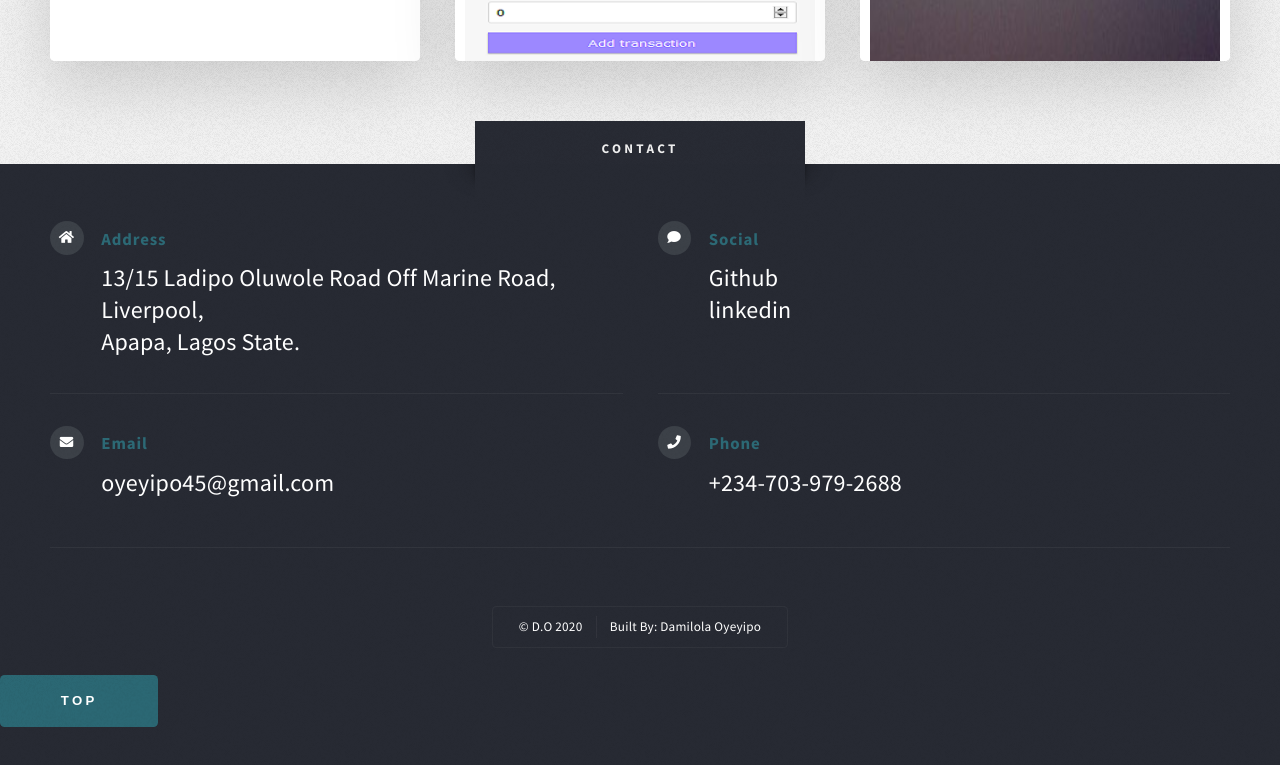
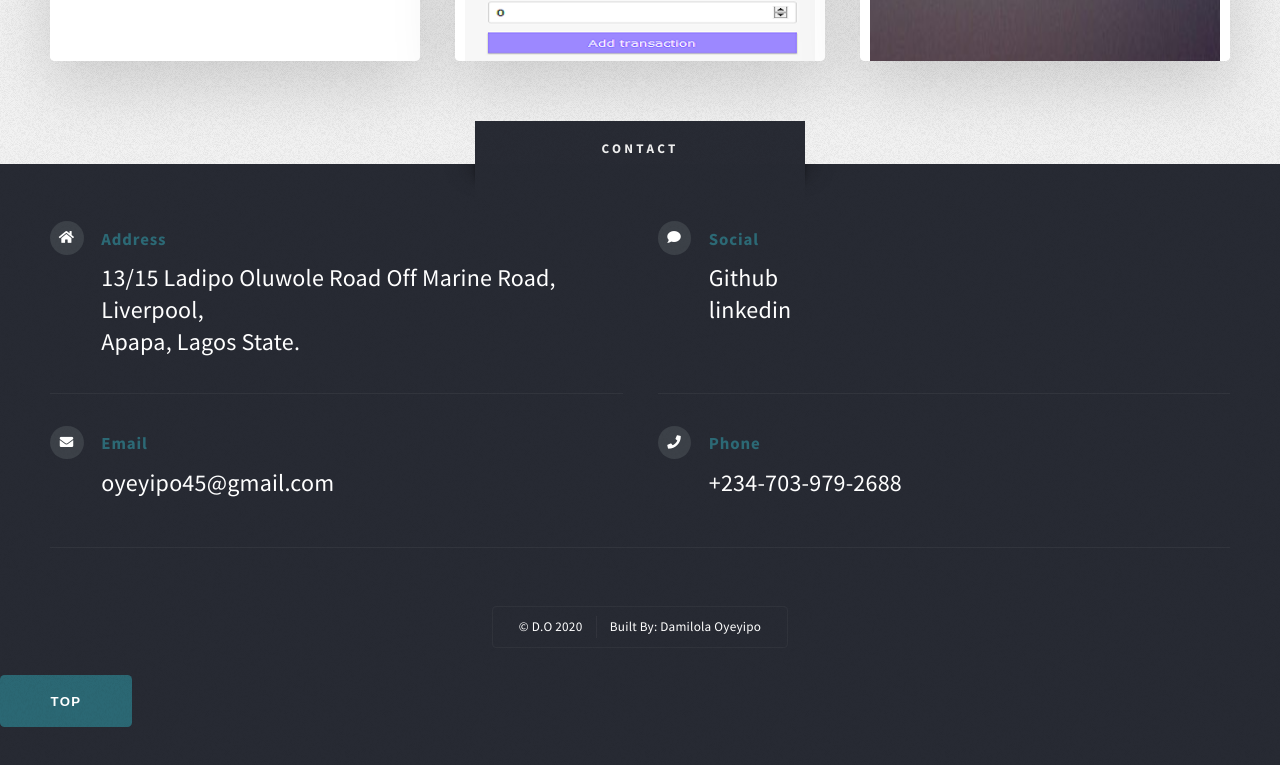
Before and after one commit to oyeyipo45/portfolio, a website: page index.html in a window 1280 px wide. Shown: the part 1344-2109 px from the top of the page. Drawn offline with Linux system fonts and the light colour scheme.

Commit message:
fixed view project button on large screens

```diff
--- a/assets/css/main.css
+++ b/assets/css/main.css
@@ -1072,7 +1072,8 @@ input, select, textarea {
 					-moz-perspective: 150rem;
 					position: relative;
 					height: 29rem;
-					color: white;}
+					color: white;
+				}
 					.card__side {
 					  height: 29rem;
 					  transition: all .8s ease;
@@ -1085,7 +1086,8 @@ input, select, textarea {
 					  overflow: hidden;
 					  box-shadow: 0 1.5rem 4rem rgba(0, 0, 0, 0.15); }
 					  .card__side--front {
-						background-color: #fff; }
+						background-color: #fff;
+					}
 					  .card__side--back {
 						transform: rotateY(180deg);
 						background-color: rgba(0, 0, 0, 0.438);
@@ -1118,15 +1120,14 @@ input, select, textarea {
 		text-align: center;
 		text-transform: uppercase;
 		font-weight: 700;
-		letter-spacing: 0.25em;
+		letter-spacing: 0.10em;
 		text-decoration: none;
 		border-radius: 0.35em;
 		border: 0;
 		outline: 0;
 		cursor: pointer;
-		padding: 0 2.25em 0 2.25em;
 		font-size: 0.9em;
-		min-width: 12em;
+		width: 10em;
 		height: 4em;
 		line-height: 4em;
 	}
```
